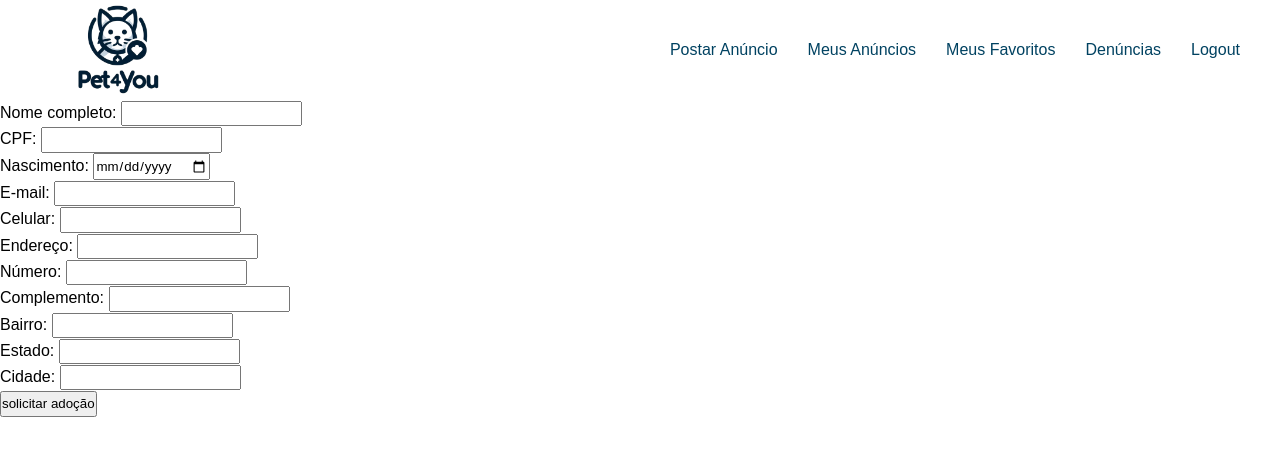
After one commit to antonioz2022/ProjetoFDS, a Django app: page /pet4you_app/adopt/1/ in a window 1280 px wide. The commit adds this page. Shown: the top 456 px of the page. Run offline with Django 5.2, Linux system fonts and the light colour scheme; a user stored in the database is signed in; tables that the repository leaves empty hold one stand-in row (values such as "Sample post").

Commit message:
add adopt

```diff
--- a/pet4you_app/forms.py
+++ b/pet4you_app/forms.py
@@ -30,3 +30,17 @@ class PetFilterForm(forms.Form):
     breed = forms.CharField(max_length=100, required=False)
     age = forms.IntegerField(required=False)
     name = forms.CharField(max_length=100, required=False)
+
+
+class AdoptionRequestForm(forms.Form):
+    full_name = forms.CharField(label='Nome completo', max_length=100, required=True)
+    cpf = forms.CharField(label='CPF', max_length=14, required=True)
+    birth_date = forms.DateField(label='Nascimento', widget=forms.DateInput(attrs={'type': 'date'}), required=True)
+    email = forms.EmailField(label='E-mail', required=True)
+    phone = forms.CharField(label='Celular', max_length=15, required=True)
+    address = forms.CharField(label='Endereço', max_length=255, required=True)
+    number = forms.CharField(label='Número', max_length=10, required=True)
+    complement = forms.CharField(label='Complemento', max_length=100, required=False)
+    neighborhood = forms.CharField(label='Bairro', max_length=100, required=True)
+    state = forms.CharField(label='Estado', max_length=2, required=True, initial='')
+    city = forms.CharField(label='Cidade', max_length=100, required=True, initial='')
--- /dev/null
+++ b/pet4you_app/templates/adopt.html
@@ -0,0 +1,35 @@
+{% extends "base.html" %}
+{% load static %}
+{% block body %}
+<header class="home-header" style="height: 80px; display: flex; align-items: center; background-color: white;">
+    <div class="container" style="display: flex; align-items: center; justify-content: space-between; width: 100%;">
+      <a href="{% url 'pet4you:home' %}">
+        <img src="{% static 'css/icon-removebg.png' %}" alt="Logo" class="logo-icon" width="150" height="150" style="margin-right: 10px;">
+      </a>
+      <nav class="home-nav" style="margin-left: auto;">
+        <ul style="display: flex; gap: 10px;">
+          {% if user.is_authenticated %}
+          <li><a href="{% url 'pet4you:posting' %}" class="nav-link" style="color: #004261;">Postar Anúncio</a></li>
+          <li><a href="{% url 'pet4you:list' %}" class="nav-link" style="color: #004261;">Meus Anúncios</a></li>
+          <li><a href="{% url 'pet4you:favorite' %}" class="nav-link" style="color: #004261;">Meus Favoritos</a></li>
+          {% if user.is_staff %}
+          <li><a href="{% url 'pet4you:report_list' %}" class="nav-link" style="color: #004261;">Denúncias</a></li>
+          {% endif %}
+          {% csrf_token %}
+          <li><a href="{% url 'pet4you:logout' %}" class="nav-link" style="color: #004261;">Logout</a></li>
+          {% else %}
+          <li><a href="{% url 'pet4you:login' %}" class="nav-link" style="color: #004261;">Login</a></li>
+          <li><a href="{% url 'pet4you:register' %}" class="nav-link" style="color: #004261;">Sign up</a></li>
+          {% endif %}
+        </ul>
+      </nav>
+    </div>
+  </header>
+<body>
+    <form method="post">
+        {% csrf_token %}
+        {{ form.as_p }}
+        <button type="submit">solicitar adoção</button>
+    </form>
+</body>
+{% endblock %}
--- a/pet4you_app/urls.py
+++ b/pet4you_app/urls.py
@@ -24,6 +24,7 @@ urlpatterns = [
     path('pets/<int:pet_id>/vaccine_add/', views.vaccine_add, name='vaccine_add'),
     path('download_pet/<int:pet_id>/', views.download_pet, name='download_pet'),
     path("delete_as_user/<int:pet_id>/", views.delete_post_as_user, name="delete_post_as_user"),
+    path('adopt/<int:pet_id>/', views.adopt_pet, name='adopt_pet'),
 
 
 
--- a/pet4you_app/views.py
+++ b/pet4you_app/views.py
@@ -35,6 +35,7 @@ if platform.system() == "Windows":
 else:
     Notification = None
 
+from .forms import AdoptionRequestForm
 def new_notification(msg):
     print(f"Notification: {msg}")
     if Notification:
@@ -339,3 +340,25 @@ def delete_post_as_user(request, pet_id):
     pets = Pet.objects.filter(owner=user)
     pet.delete()
     return render(request, 'list.html', {'pets': pets})
+
+
+@login_required
+def adopt_pet(request, pet_id):
+    pet = get_object_or_404(Pet, pk=pet_id)
+    user = request.user
+
+    if request.method == 'POST':
+        form = AdoptionRequestForm(request.POST)
+        if form.is_valid():
+            # Processa os dados do formulário aqui, se necessário
+            pet.owner = user
+            pet.adopted = True
+            pet.adoption_date = timezone.now()
+            pet.save()
+            new_notification("Solicitação feita com sucesso!")
+            messages.success(request, 'Você adotou o pet com sucesso!')
+            return redirect("pet4you:home")
+    else:
+        form = AdoptionRequestForm()
+
+    return render(request, 'adopt.html', {'pet': pet, 'form': form})
```
Also changed, not shown: pet4you_app/templates/home.html (+1 -10 lines).
